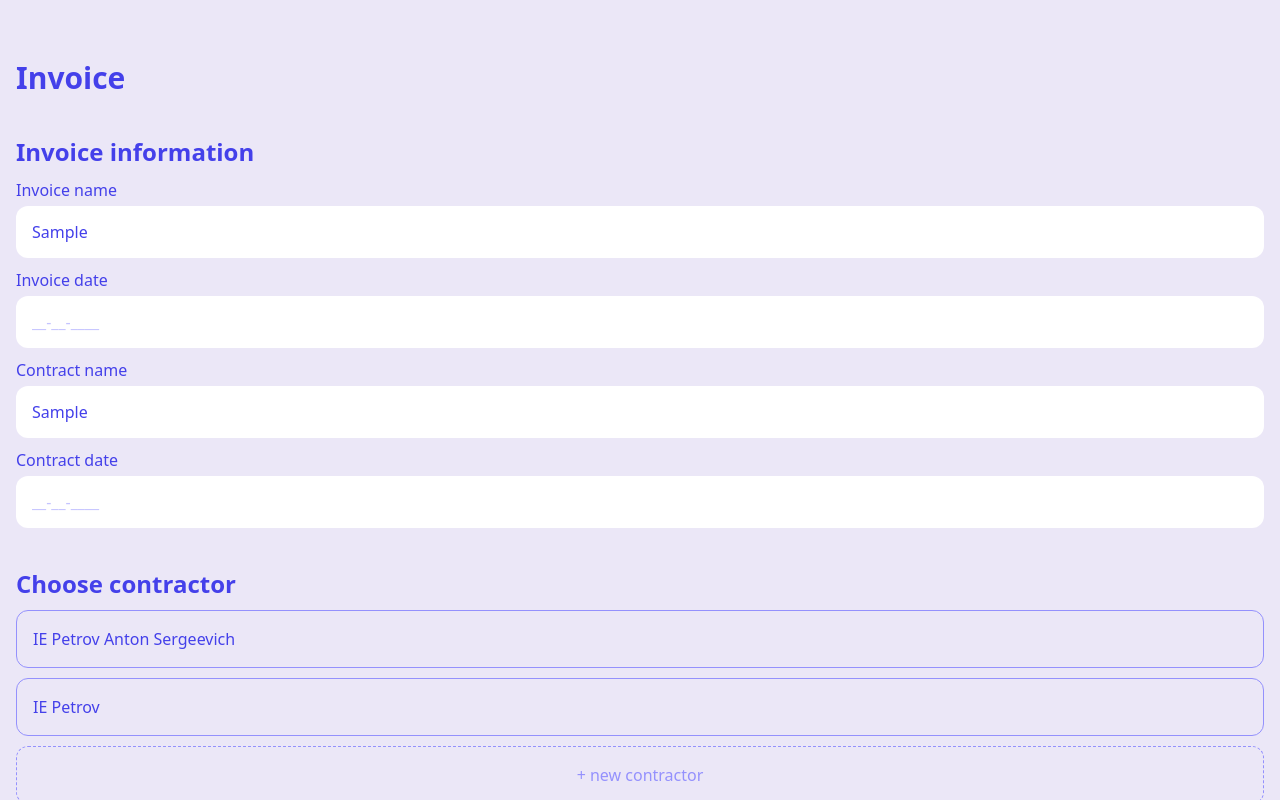
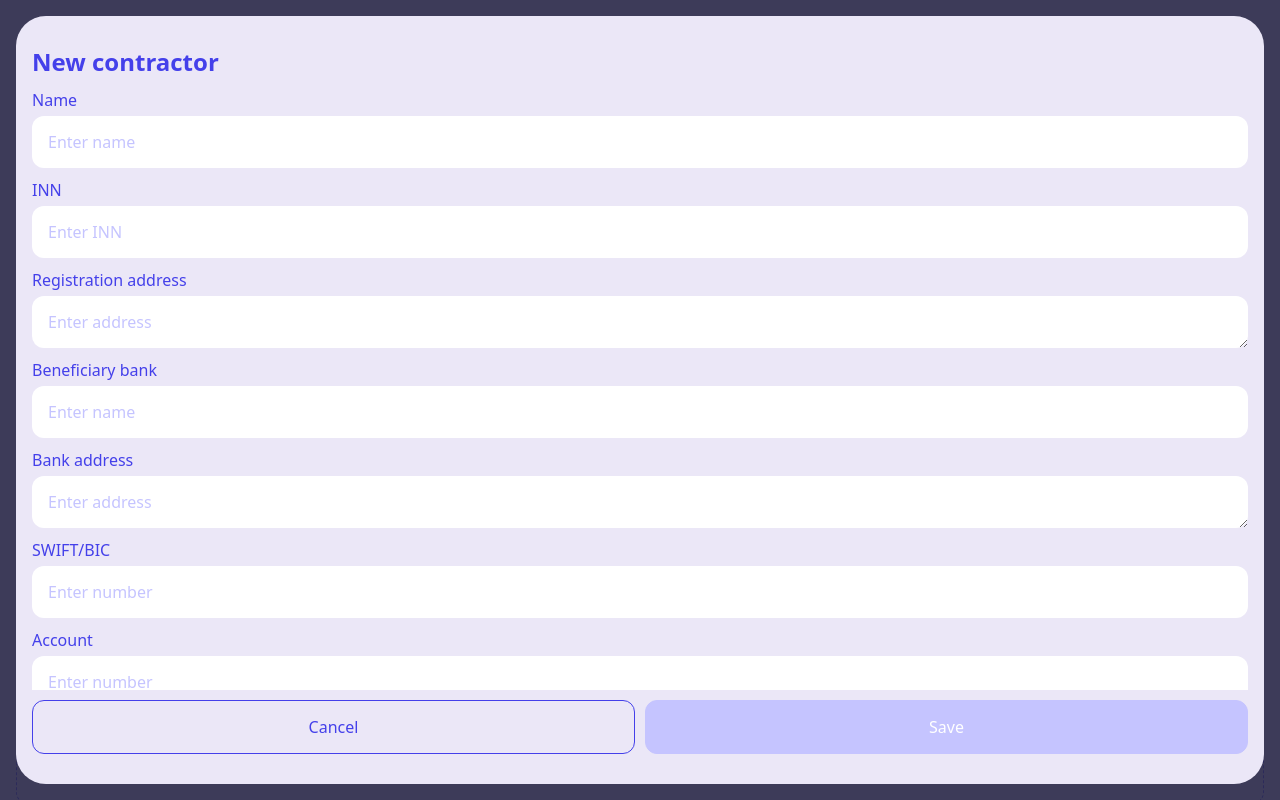
Before and after one commit to mrprfrm/invoicer-client-vue, a Vue app: page / in a window 1280 px wide. Both pictures are taken after typing "Sample", "Sample" into the empty fields and a click on the button "+ new contractor". Shown: the top 800 px of the page. Built offline with nearby package versions, Linux system fonts and the light colour scheme.

Commit message:
Client modal, contractor modal, Textarea, Text input adjustments, tailwind classes adjustments.

```diff
--- a/public/index.html
+++ b/public/index.html
@@ -1,5 +1,5 @@
 <!DOCTYPE html>
-<html lang="" class="flex flex-col flex-1 h-screen">
+<html lang="" class="flex flex-col flex-1 h-screen overflow-hidden">
   <head>
     <meta charset="utf-8" />
     <meta http-equiv="X-UA-Compatible" content="IE=edge" />
@@ -7,7 +7,7 @@
     <link rel="icon" href="<%= BASE_URL %>favicon.ico" />
     <title><%= htmlWebpackPlugin.options.title %></title>
   </head>
-  <body class="flex flex-col flex-1">
+  <body class="flex flex-col flex-1 h-screen overflow-hidden">
     <noscript>
       <strong
         >We're sorry but <%= htmlWebpackPlugin.options.title %> doesn't work
@@ -15,7 +15,7 @@
         continue.</strong
       >
     </noscript>
-    <div id="app" class="flex flex-col flex-1"></div>
+    <div id="app" class="flex flex-col flex-1 h-screen overflow-hidden"></div>
     <!-- built files will be auto injected -->
   </body>
 </html>
--- /dev/null
+++ b/src/components/ClientModal.vue
@@ -0,0 +1,64 @@
+<script setup>
+import { useStore } from "vuex";
+import TextInput from "../components/TextInput.vue";
+import TextArea from "./TextArea.vue";
+
+const store = useStore();
+const closeModal = () => store.dispatch("CLOSE_CLIENT_MODAL");
+</script>
+
+<template>
+  <div class="fixed flex flex-col justify-center inset-0 text-brand-400">
+    <div class="absolute inset-0 opacity-80 bg-brand-500"></div>
+    <div class="z-10 flex flex-col p-4 max-h-screen">
+      <div
+        class="flex flex-col space-y-2.5 py-7.5 rounded-2.5xl bg-brand-100 max-h-full"
+      >
+        <h2 class="text-2xl mx-4 font-semibold">New client</h2>
+        <div
+          class="flex flex-col space-y-2.5 px-4 overflow-scroll scroll-hidden"
+        >
+          <TextInput
+            name="name"
+            label="Name"
+            placeholder="Enter name"
+          ></TextInput>
+          <TextArea
+            name="address"
+            label="Registration address"
+            placeholder="Enter address"
+          ></TextArea>
+          <TextArea
+            name="bankAddress"
+            label="Bank address"
+            placeholder="Enter address"
+          ></TextArea>
+          <TextInput
+            name="swift"
+            label="SWIFT"
+            placeholder="Enter number"
+          ></TextInput>
+          <TextInput
+            name="account"
+            label="Account"
+            placeholder="Enter number"
+          ></TextInput>
+        </div>
+        <div class="flex space-x-2.5 mx-4">
+          <button
+            @click="closeModal"
+            type="button"
+            class="py-3.5 border border-brand-400 flex-1 rounded-xl"
+          >
+            Cancel
+          </button>
+          <button
+            class="py-3.5 border border-brand-200 flex-1 rounded-xl bg-brand-200 text-white"
+          >
+            Save
+          </button>
+        </div>
+      </div>
+    </div>
+  </div>
+</template>
--- /dev/null
+++ b/src/components/ContractorModal.vue
@@ -0,0 +1,70 @@
+<script setup>
+import { useStore } from "vuex";
+import TextInput from "../components/TextInput.vue";
+import TextArea from "../components/TextArea.vue";
+
+const store = useStore();
+const closeContractorModal = () => store.dispatch("CLOSE_CONTRACTOR_MODAL");
+</script>
+
+<template>
+  <div class="fixed flex flex-col justify-center inset-0 text-brand-400">
+    <div class="absolute inset-0 opacity-80 bg-brand-500"></div>
+    <div class="z-10 flex flex-col p-4 max-h-screen">
+      <div
+        class="flex flex-col space-y-2.5 py-7.5 rounded-2.5xl bg-brand-100 max-h-full"
+      >
+        <h2 class="text-2xl font-semibold mx-4">New contractor</h2>
+        <div
+          class="flex flex-col space-y-2.5 px-4 overflow-scroll scroll-hidden"
+        >
+          <TextInput
+            name="name"
+            label="Name"
+            placeholder="Enter name"
+          ></TextInput>
+          <TextInput name="inn" label="INN" placeholder="Enter INN"></TextInput>
+          <TextArea
+            name="address"
+            label="Registration address"
+            placeholder="Enter address"
+          ></TextArea>
+          <TextInput
+            name="bank"
+            label="Beneficiary bank"
+            placeholder="Enter name"
+          ></TextInput>
+          <TextArea
+            name="bankAddress"
+            label="Bank address"
+            placeholder="Enter address"
+          ></TextArea>
+          <TextInput
+            name="swift"
+            label="SWIFT/BIC"
+            placeholder="Enter number"
+          ></TextInput>
+          <TextInput
+            name="account"
+            label="Account"
+            placeholder="Enter number"
+          ></TextInput>
+        </div>
+        <div class="flex space-x-2.5 mx-4">
+          <button
+            @click="closeContractorModal"
+            type="button"
+            class="py-3.5 border border-brand-400 flex-1 rounded-xl"
+          >
+            Cancel
+          </button>
+          <button
+            class="py-3.5 border border-brand-200 flex-1 rounded-xl bg-brand-200 text-white"
+          >
+            Save
+          </button>
+        </div>
+      </div>
+    </div>
+  </div>
+</template>
--- a/src/components/DateInput.vue
+++ b/src/components/DateInput.vue
@@ -288,7 +288,7 @@ function blurInput(evt) {
     evt.preventDefault();
     return;
   }
-  // TODO If required validate input has not empty
+  // TODO: If required validate input has not empty
   emit("update:modelValue", input.value.value);
   clearInterval(csrInterval);
   csrInterval.value = null;
--- /dev/null
+++ b/src/components/TextArea.vue
@@ -0,0 +1,31 @@
+<script setup>
+import { ref, defineProps } from "vue";
+
+defineProps(["name", "placeholder", "label"]);
+
+const content = ref(null);
+
+function inputHandler(evt) {
+  content.value = evt.target.value;
+}
+</script>
+
+<template>
+  <div class="flex flex-col space-y-1 text-base">
+    <label :for="name">{{ label }}</label>
+    <div class="relative flex">
+      <span class="whitespace-pre-line break-all py-3.5 px-4 text-transparent">
+        {{ content || placeholder }}
+      </span>
+      <textarea
+        :id="name"
+        :name="name"
+        :placeholder="placeholder"
+        @input="inputHandler"
+        @keypress.enter.prevent
+        type="text"
+        class="absolute inset-0 z-10 py-3.5 px-4 border-none rounded-xl focus:ring-brand-400 focus:border-brand-400 placeholder:text-brand-200 selection:text-brand-400 selection:bg-brand-100"
+      />
+    </div>
+  </div>
+</template>
--- a/src/components/TextInput.vue
+++ b/src/components/TextInput.vue
@@ -1,22 +1,18 @@
-<script>
-export default {
-  props: ["name", "placeholder", "label"],
+<script setup>
+import { defineProps } from "vue";
 
-  setup() {},
-};
+defineProps(["name", "placeholder", "label"]);
 </script>
 
 <template>
-  <div class="flex flex-col">
-    <label :for="name" class="mb-1 text-base">
-      {{ label }}
-    </label>
+  <div class="flex flex-col space-y-1 text-base">
+    <label :for="name">{{ label }}</label>
     <input
       :id="name"
       :name="name"
       :placeholder="placeholder"
       type="text"
-      class="text-base py-3.5 px-4 border-none rounded-xl focus:ring-brand focus:border-brand placeholder:text-brand-200 selection:text-brand-400 selection:bg-brand-100"
+      class="py-3.5 px-4 border-none rounded-xl focus:ring-brand-400 focus:border-brand-400 placeholder:text-brand-200 selection:text-brand-400 selection:bg-brand-100"
     />
   </div>
 </template>
--- a/src/store/index.js
+++ b/src/store/index.js
@@ -1,9 +1,32 @@
 import { createStore } from "vuex";
 
 export default createStore({
-  state: {},
+  state: {
+    clientModalOpened: false,
+    contractorModalOpened: false,
+  },
   getters: {},
-  mutations: {},
-  actions: {},
+  mutations: {
+    SET_CLIENT_MODAL_OPENED(state, value) {
+      state.clientModalOpened = value;
+    },
+    SET_CONTRACTOR_MODAL_OPENED(state, value) {
+      state.contractorModalOpened = value;
+    },
+  },
+  actions: {
+    TOGGLE_CLIENT_MODAL({ state, commit }) {
+      commit("SET_CLIENT_MODAL_OPENED", !state.clientModalOpened);
+    },
+    CLOSE_CLIENT_MODAL({ commit }) {
+      commit("SET_CLIENT_MODAL_OPENED", false);
+    },
+    TOGGLE_CONTRACTOR_MODAL({ state, commit }) {
+      commit("SET_CONTRACTOR_MODAL_OPENED", !state.contractorModalOpened);
+    },
+    CLOSE_CONTRACTOR_MODAL({ commit }) {
+      commit("SET_CONTRACTOR_MODAL_OPENED", false);
+    },
+  },
   modules: {},
 });
--- a/src/views/InvoiceFormView.vue
+++ b/src/views/InvoiceFormView.vue
@@ -2,7 +2,12 @@
 import TextInput from "../components/TextInput.vue";
 import DateInput from "../components/DateInput.vue";
 import FlatSelect from "../components/FlatSelect.vue";
-import { ref } from "vue";
+import ContractorModal from "../components/ContractorModal.vue";
+import ClientModal from "../components/ClientModal.vue";
+import { useStore } from "vuex";
+import { ref, computed } from "vue";
+
+const store = useStore();
 
 const date = ref("");
 const contractors = ref([
@@ -21,10 +26,26 @@ const clients = ref([
     name: "NITKA, INC., Virgin Islands, British",
   },
 ]);
+
+const clientModalOpened = computed(() => store.state.clientModalOpened);
+const contractorModalOpened = computed(() => store.state.contractorModalOpened);
+
+const toggleClientModal = () => store.dispatch("TOGGLE_CLIENT_MODAL");
+const toggleContractorModal = () => store.dispatch("TOGGLE_CONTRACTOR_MODAL");
+
+function scrollHandler(evt) {
+  if (clientModalOpened.value || contractorModalOpened.value) {
+    evt.preventDefault();
+  }
+}
 </script>
 
 <template>
-  <div class="flex flex-col flex-1 px-4 py-15 bg-brand-100">
+  <div
+    v-on:scroll="scrollHandler"
+    @scroll="scrollHandler"
+    class="flex flex-col flex-1 px-4 py-15 bg-brand-100 overflow-scroll"
+  >
     <form class="flex flex-col text-brand-400 space-y-10">
       <h1 class="text-3xl font-bold">Invoice</h1>
       <div class="flex flex-col space-y-2.5">
@@ -58,6 +79,7 @@ const clients = ref([
         <h2 class="text-2xl font-semibold">Choose contractor</h2>
         <FlatSelect :options="contractors"></FlatSelect>
         <button
+          @click="toggleContractorModal"
           type="button"
           class="flex justify-center text-brand-300 p-4 rounded-xl border border-dashed border-brand-300"
         >
@@ -69,6 +91,8 @@ const clients = ref([
         <h2 class="text-2xl font-semibold">Choose client</h2>
         <FlatSelect :options="clients"></FlatSelect>
         <button
+          @click="toggleClientModal"
+          type="button"
           class="flex justify-center text-brand-300 p-4 rounded-xl border border-dashed border-brand-300"
         >
           + new client
@@ -108,5 +132,7 @@ const clients = ref([
         </button>
       </div>
     </form>
+    <ClientModal v-if="clientModalOpened"></ClientModal>
+    <ContractorModal v-if="contractorModalOpened"></ContractorModal>
   </div>
 </template>
--- a/tailwind.config.js
+++ b/tailwind.config.js
@@ -12,7 +12,11 @@ module.exports = {
           200: "#C5C4FF",
           300: "#9491FD",
           400: "#4440EA",
+          500: "#121131",
         },
+      },
+      borderRadius: {
+        "2.5xl": "1.875rem",
       },
       padding: {
         3.75: "0.9375rem",
```
Also changed, not shown: 2 other files (tests, documents, lock files or other folders).
